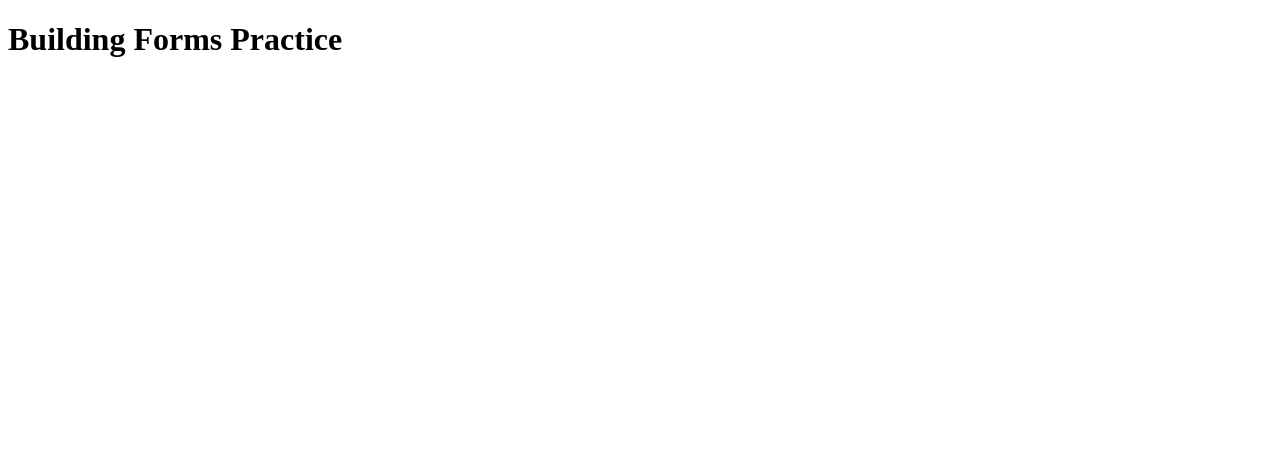
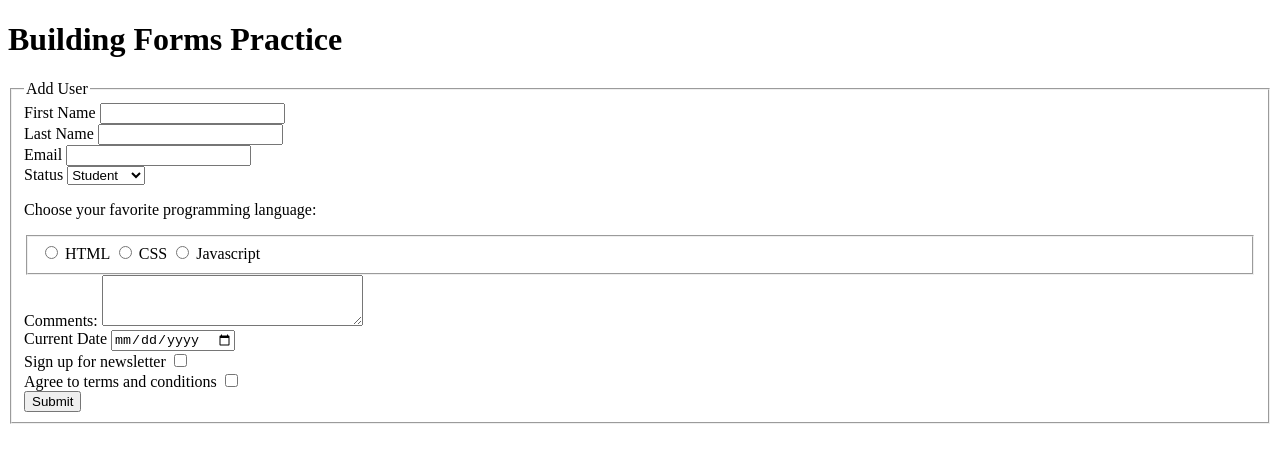
Before and after one commit to AndrewKlumpp/add-user, a plain HTML site: page index.html in a window 1280 px wide. Drawn offline with Linux system fonts and the light colour scheme.

Commit message:
finished form

```diff
--- a/index.html
+++ b/index.html
@@ -6,5 +6,76 @@
   </head>
   <body>
     <h1>Building Forms Practice</h1>
+    <form action="/form-handling-url" method="post">
+      <fieldset>
+        <legend>Add User</legend>
+
+        <div>
+          <label for="firstName">First Name</label>
+          <input type="text" id="firstName" name="first_name">
+        </div>
+
+        <div>
+          <label for="lastName">Last Name</label>
+          <input type="text" id="lastName" name="last_name">
+        </div>
+
+        <div>
+          <label for="email">Email</label>
+          <input type="email" id="email" name="email">
+        </div>
+
+        <div>
+          <label for="status">Status</label>
+            <select id="status" name="status">
+              <option value="student">Student</option>
+              <option value="instructor">Instructor</option>
+              <option value="guest">Guest</option>
+            </select>
+        </div>
+
+        <p>
+          Choose your favorite programming language:
+        </p>
+
+        <fieldset>
+          <div>
+            <input type="radio" id="html" name="language" value="html" />
+            <label for="html">HTML</label>
+
+            <input type="radio" id="css" name="language" value="css" />
+            <label for="css">CSS</label>
+
+            <input type="radio" id="javascript" name="language" value="javascript" />
+            <label for="javascript">Javascript</label>
+          </div>
+        </fieldset>
+
+        <div>
+          <label for="comments">Comments: </label>
+          <textarea id="comments" name="comments" rows="3" cols="30"></textarea>
+        </div>
+
+        <div>
+          <label for="date">Current Date</label>
+          <input type="date" id="date" name="date">
+        </div>
+
+        <div>
+          <label for="newsletter">Sign up for newsletter</label>
+          <input type="checkbox" id="newsletter" name="newsletter" />
+        </div>
+
+        <div>
+          <label for="conditions">Agree to terms and conditions</label>
+          <input type="checkbox" id="conditions" name="conditions" />
+        </div>
+
+        <div>
+          <button type="submit">Submit</button>
+        </div>
+
+      </fieldset>
+    </form>
   </body>
 </html>
```
